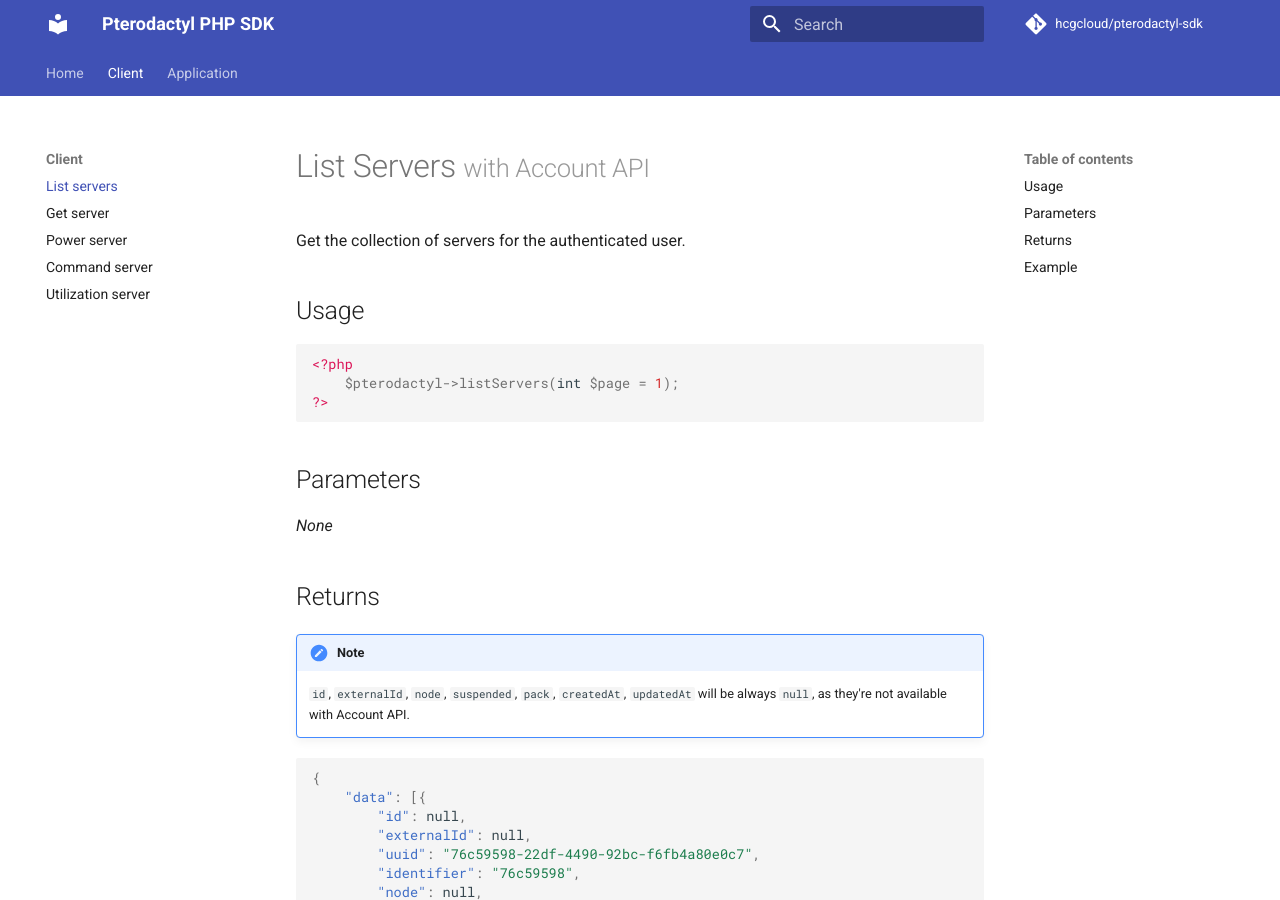
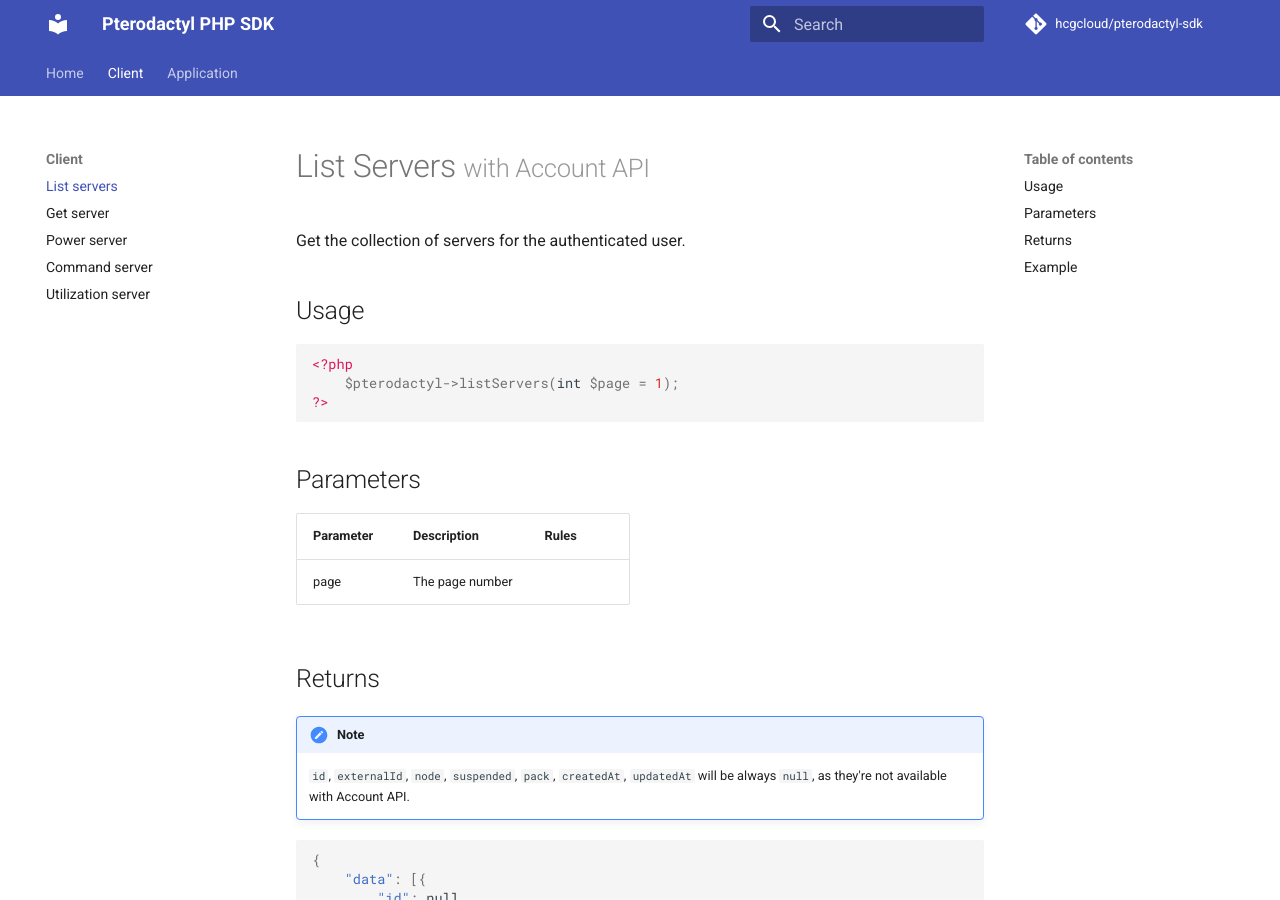
Before and after one commit to hcgcloud/pterodactyl-sdk-docs-v2, an MkDocs documentation site: the page built from docs/client/list-servers.md, in a window 1280 px wide and 900 px high. Built offline with MkDocs 1.6.1 and Material for MkDocs 9.7.7, drawn with Linux system fonts in a browser that asks for light colours; comment, search, counter and statistics services are not loaded.

Commit message:
Update parameters

````diff
--- a/docs/client/list-servers.md
+++ b/docs/client/list-servers.md
@@ -9,7 +9,10 @@
 ```
 
 ## Parameters
-*None*
+
+| Parameter | Description | Rules |
+| - | - | - |
+| page | The page number | |
 
 ## Returns
 
````
Also changed, not shown: docs/application/servers.md (+4 -1 lines).
